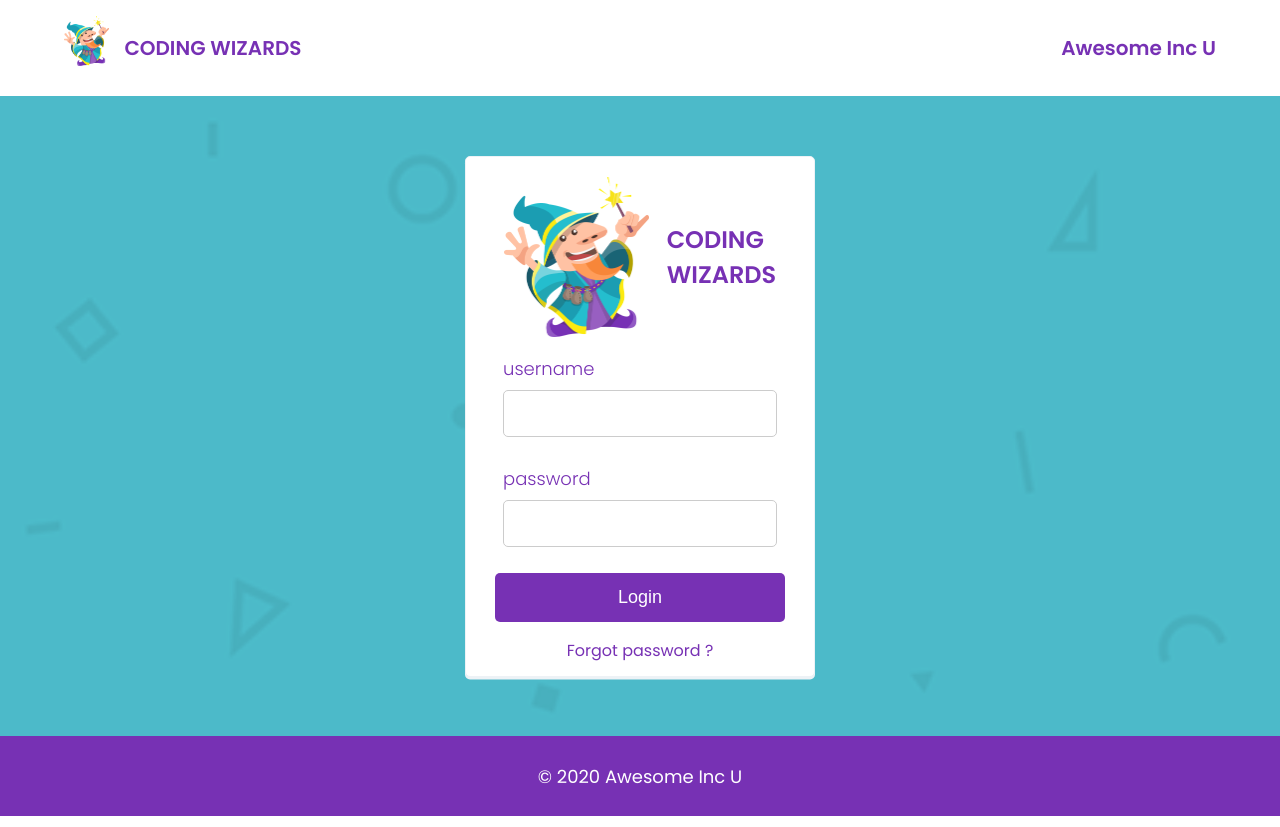
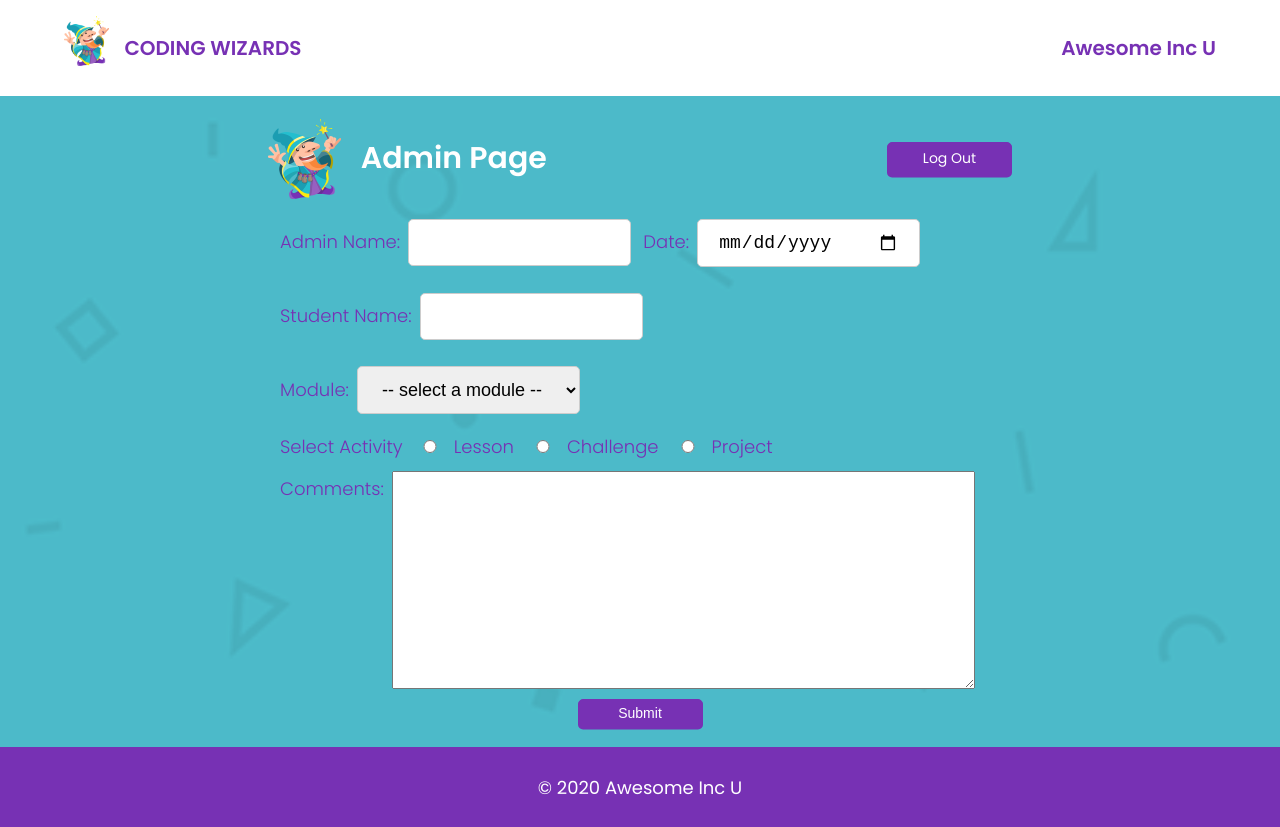
Before and after one commit to ginabethrussell/code_girlz, a React (Create React App) app: page /admin in a window 1280 px wide. Built offline with nearby package versions, Linux system fonts and the light colour scheme.

Commit message:
added admin page and input form

```diff
--- a/src/App.js
+++ b/src/App.js
@@ -5,6 +5,8 @@ import { DashboardPage } from './components/pages/Dashboard';
 import { LessonPage } from './components/pages/Lesson';
 import { ChallengePage } from './components/pages/Challenge';
 import { ProjectPage } from './components/pages/Project';
+import { AdminPage } from './components/pages/Admin';
+
 import axios from 'axios';
 
 import './App.css';
@@ -29,7 +31,13 @@ function App() {
       loggedInUser.username = response.data.username;
       loggedInUser.password = response.data.password;
       setUser(loggedInUser);
-      history.push('/dashboard');
+      if (loggedInUser.username == 'Kyle'
+        || loggedInUser.username == 'Chris'
+        || loggedInUser.username == 'Gina Beth'){
+        history.push('/admin');
+      }else{
+        history.push('/dashboard');
+      }
     })
     .catch(err => console.log(err));
   }
@@ -42,6 +50,7 @@ function App() {
       <Route path='/dashboard/challenge:id' render={() => <ChallengePage user={user}/> } />
       <Route path='/dashboard/lesson:id' render={() => <LessonPage user={user}/> } />
       <Route exact path='/dashboard' render={() => <DashboardPage user={user}/>}/>
+      <Route path='/admin' render={()=> <AdminPage admin={user} />} />
       <Route path='/' render={() => <HomePage loginUser={loginUser}/>}/>
     </Switch>
   );
--- /dev/null
+++ b/src/components/pages/Admin/AdminPage.css
@@ -0,0 +1,111 @@
+.admin-page-wrapper {
+    background:url('../../../geometry.png') #4dbecd;
+    background-size: cover;
+    background-blend-mode: multiply;
+    min-height: 80vh;
+    display: flex;
+    flex-direction: column;
+    align-items: flex-start;
+    justify-content: center;
+    padding: 2rem;
+}
+.admin-page-header {
+    width: 60%;
+    margin: 0 auto;
+    display: flex;
+    justify-content: space-between;
+    align-items: center;
+}
+.admin-page-wrapper .wizard-logo {
+    height: 10vmin;
+    pointer-events: none;
+    margin-right: 2rem;
+}
+.admin-page-wrapper h1 {
+    font-size: 3rem;
+    color: white;
+}
+.admin-page-header a {
+    font-size: 1.4rem;
+    border-radius: 0.5rem;
+    border: 0.0625rem solid #7731b4;
+    -webkit-box-shadow: 0 0.25rem 0 0 #7731b4;
+    box-shadow: 0 0.25rem 0 0 #7731b4;
+    width: 125px;
+    text-decoration: none;
+    background-color:  #7731b4;
+    color: #fff;
+    padding: 5px 8px;
+    display: flex;
+    justify-content: center;
+    margin-left: auto;
+}
+.admin-page-header a:hover {
+    opacity: 0.65;
+}
+.admin-page-form-wrapper {
+    width: 60%;
+    margin: 0 auto;
+}
+
+.admin-page-form-wrapper .form-group {
+    margin: 10px 0;
+    display: flex;
+    align-items: baseline;
+}
+
+.admin-page-form-wrapper .form-group label, .admin-page-form-wrapper h3  {
+    font-size: 1.8rem;
+    font-weight: 300;
+    color: #7731b4;
+    margin: 0 8px 8px 12px;
+}
+
+.admin-page-form-wrapper h3 {
+    margin-bottom: 0;
+}
+
+.admin-page-form-wrapper .form-group input, .admin-page-form-wrapper .form-group select {
+    font-size: 1.8rem;
+    border-radius: 0.5rem;
+    width: 30%;
+    padding: 12px 20px;
+    margin: 8px 0;
+    display: inline-block;
+    border: 1px solid #ccc;
+}
+
+.admin-page-form-wrapper .radio-buttons {
+    width: 50%;
+    display: flex;
+    justify-content: flex-start;
+    align-items: center;
+}
+
+.admin-page-form-wrapper .radio-buttons label{
+    margin: 0 10px 0 5px;
+    padding: 0;
+}
+
+
+.admin-page-form-wrapper button {
+    font-size: 1.4rem;
+    border-radius: 0.5rem;
+    border: 0.0625rem solid #7731b4;
+    -webkit-box-shadow: 0 0.25rem 0 0 #7731b4;
+    box-shadow: 0 0.25rem 0 0 #7731b4;
+    width: 125px;
+    text-decoration: none;
+    background-color:  #7731b4;
+    color: #fff;
+    padding: 5px 8px;
+    display: flex;
+    justify-content: center;
+    margin-right: auto;
+    margin-left: auto;
+}
+
+.admin-page-form-wrapper textarea {
+    padding: 8px;
+    font-size: 1.8rem;
+}
--- /dev/null
+++ b/src/components/pages/Admin/AdminPageContainer.js
@@ -0,0 +1,17 @@
+import React from 'react';
+import RenderAdminPage from './RenderAdminPage';
+import Header from '../../common/Header';
+import Footer from '../../common/Footer';
+
+function AdminPageContainer(props) {
+    const {admin} = props;
+    return (
+        <>
+            <Header />
+            <RenderAdminPage admin={admin}/>
+            <Footer />
+        </>
+    );
+}
+
+export default AdminPageContainer;
--- /dev/null
+++ b/src/components/pages/Admin/RenderAdminPage.js
@@ -0,0 +1,124 @@
+import React, { useState, useEffect } from 'react';
+import { Link } from 'react-router-dom';
+import wizard from '../../../wizard.png';
+import data from '../../../classData';
+import './AdminPage.css';
+
+const initialFormState = {
+    admin: '',
+    date: '',
+    student: '',
+    module: '',
+    activity: '',
+    comments: ''
+}
+function RenderAdminPage(props){
+    const {admin} = props;
+    const [formState, setFormState] = useState({...initialFormState, admin: admin.username});
+
+    const handleChange = (e) => {
+        const newFormState = {...formState, [e.target.name]: e.target.value};
+        setFormState(newFormState)
+    }
+    const handleSubmit = (e) => {
+        e.preventDefault();
+        console.log("Submission: ",formState);
+        setFormState(initialFormState);
+    }
+
+
+    return (
+        <div className='admin-page-wrapper'>
+            <div className='admin-page-header'>
+            <img className='wizard-logo' src={wizard}/>
+            <h1>Admin Page</h1>
+            <Link to='/'>Log Out</Link>
+            </div>
+            <div className='admin-page-form-wrapper'>
+                <form onSubmit={handleSubmit}>
+                    <div className='form-group'>
+                        <label htmlFor="admin">Admin Name: </label><br/>
+                        <input type='text'
+                            name='admin'
+                            id='admin'
+                            value={formState.admin}
+                            onChange={handleChange}
+                        />
+
+                        <label htmlFor="date">Date: </label><br />
+                        <input type='date'
+                            name='date'
+                            id='date'
+                            value={formState.date}
+                            onChange={handleChange}
+                        />
+                    </div>
+
+
+                    <div className='form-group'>
+                        <label htmlFor="student">Student Name: </label><br />
+                        <input type='text'
+                            name='student'
+                            id='student'
+                            value={formState.student}
+                            onChange={handleChange}
+                        />
+                    </div>
+                    <div className='form-group'>
+                        <label htmlFor='module'>Module: </label><br />
+                            <select id='module' name='module' value={formState. module} onChange={handleChange}>
+                                <option
+                                name='module'
+                                id='module'
+                                value= ''>
+                                    -- select a module --
+                                </option>
+
+                        {
+                            data.map( module => (
+
+                            <option key={module.id}
+                                name='module'
+                                id='module'
+                                value={module.title}
+                            >
+                                {module.title}
+                            </option>
+
+                        ))
+                    }
+                        </select>
+                    </div>
+
+                    <div className='form-group'>
+                        <h3>Select Activity </h3><br />
+                        <div className="radio-buttons">
+                            <input type="radio" id="lesson" name="activity" value="lesson" onChange={handleChange} />
+                            <label htmlFor="lesson">Lesson</label><br/>
+                            <input type="radio" id="challenge" name="activity" value="challenge" onChange={handleChange} />
+                            <label htmlFor="challenge">Challenge</label><br/>
+                            <input type="radio" id="project" name="activity" value="project" onChange={handleChange} />
+                            <label htmlFor="project">Project</label>
+                        </div>
+                    </div>
+
+                    <div className='form-group'>
+                        <label htmlFor="comments">Comments: </label><br />
+                        <textarea
+                            name='comments'
+                            id='comments'
+                            rows="10"
+                            cols="50"
+                            value={formState.comments}
+                            onChange={handleChange}
+                        />
+                    </div>
+
+                    <button type='submit'>Submit</button>
+                </form>
+            </div>
+        </div>
+      );
+}
+
+export default RenderAdminPage;
--- /dev/null
+++ b/src/components/pages/Admin/index.js
@@ -0,0 +1 @@
+export { default as AdminPage } from './AdminPageContainer';
```
